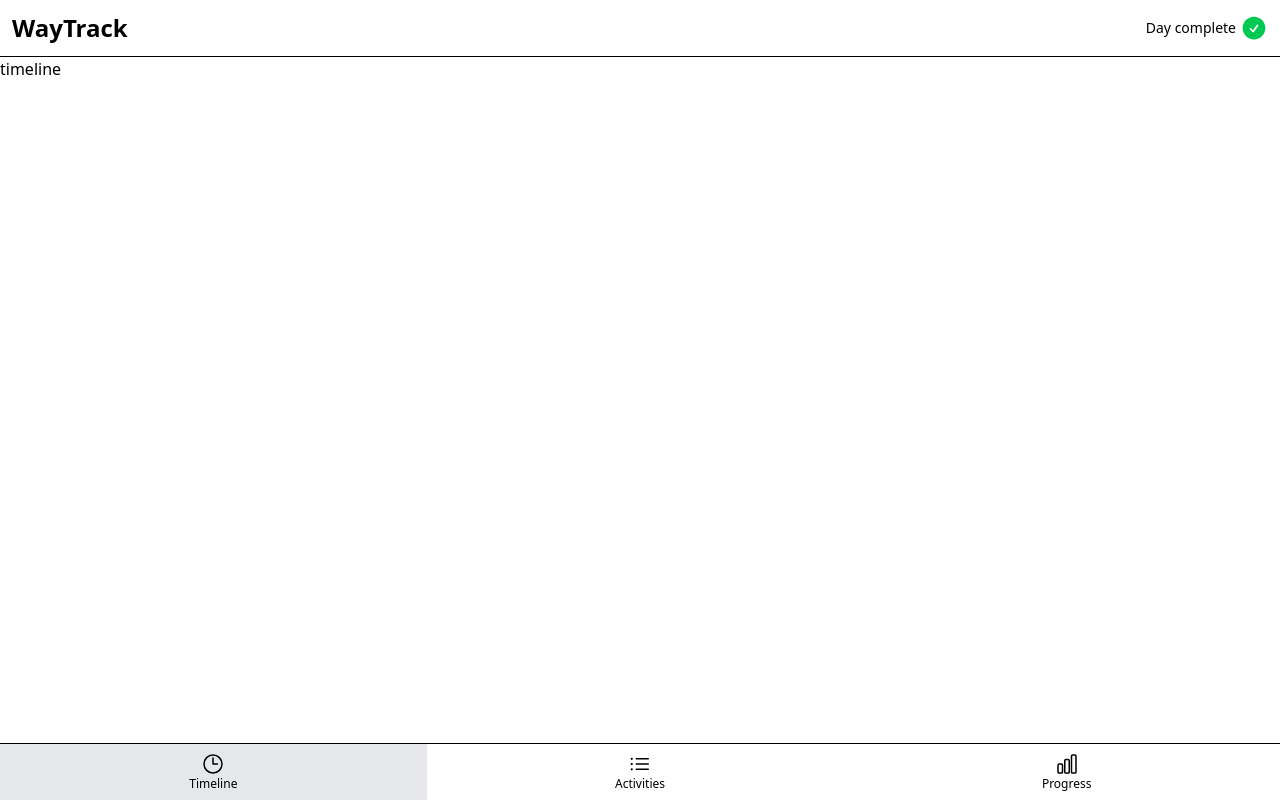
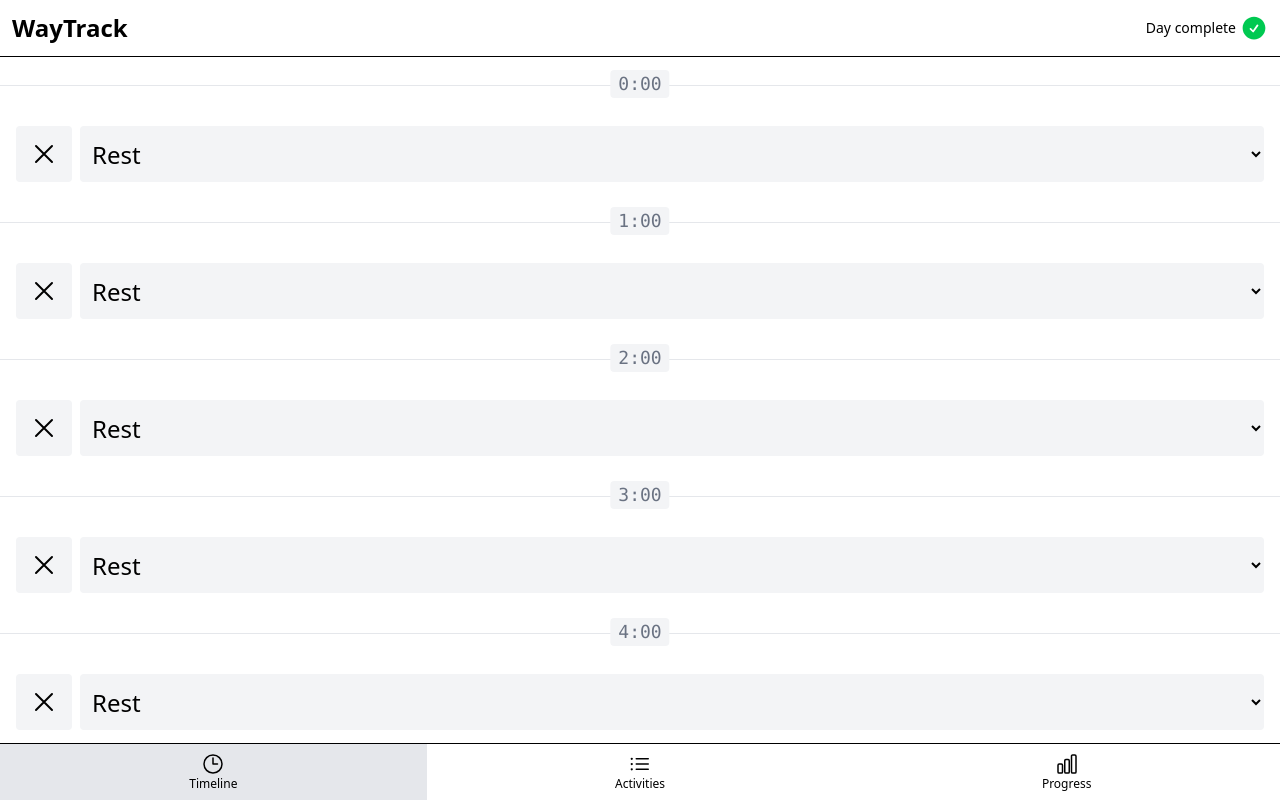
Before and after one commit to Adamokich/WayTrack-app, a Vue app: page /#timeline in a window 1280 px wide. Shown: the top 802 px of the page. Built offline with nearby package versions, Linux system fonts and the light colour scheme.

Commit message:
Timeline. Добавлена и стилизована шкала времени. Реализован выпадающий список элементов

```diff
--- a/src/App.vue
+++ b/src/App.vue
@@ -6,18 +6,22 @@ import TheActivities from './pages/TheActivities.vue';
 import TheProgress from './pages/TheProgress.vue';
 import TheTimeLine from './pages/TheTimeLine.vue';
 import { ref } from 'vue';
-import { normalizerPageHash } from './functions';
+import { normalizerPageHash, generateTimelineItems } from './functions';
 
 const currentPage = ref(normalizerPageHash());
+const timelineItems = generateTimelineItems();
+
+function goToPage(page) {
+  return page === '#timiline'
+    ? (currentPage.value = PAGE_TIMELINE)
+    : (currentPage.value = PAGE_PROGRESS);
+}
 </script>
 
 <template>
-  <TheHeader
-    @go-to-timeline="currentPage = PAGE_TIMELINE"
-    @go-to-progress="currentPage = PAGE_PROGRESS"
-  />
+  <TheHeader @go-to-page="goToPage($event)" />
   <main class="grow flex flex-col">
-    <TheTimeLine v-show="currentPage === PAGE_TIMELINE" />
+    <TheTimeLine v-show="currentPage === PAGE_TIMELINE" :timeline-items="timelineItems" />
     <TheActivities v-show="currentPage === PAGE_ACTIVITIES" />
     <TheProgress v-show="currentPage === PAGE_PROGRESS" />
   </main>
--- a/src/components/TheHeader.vue
+++ b/src/components/TheHeader.vue
@@ -2,12 +2,12 @@
 import TheHeaderTitle from './TheHeaderTitle.vue';
 import TheHeaderProgress from './TheHeaderProgress.vue';
 
-const emit = defineEmits(['goToTimeline', 'goToProgress']);
+const emit = defineEmits(['goToPage']);
 </script>
 
 <template>
   <header class="sticky top-0 z-20 flex items-center justify-between border-b bg-white p-3">
-    <TheHeaderTitle @click="emit('goToTimeline')" />
-    <TheHeaderProgress @click="emit('goToProgress')" />
+    <TheHeaderTitle @click="emit('goToPage', '#timiline')" />
+    <TheHeaderProgress @click="emit('goToPage', '#progress')" />
   </header>
 </template>
--- /dev/null
+++ b/src/components/TimilineItem.vue
@@ -0,0 +1,46 @@
+<script setup>
+import { XMarkIcon } from '@heroicons/vue/24/outline';
+
+const { timelineItem } = defineProps({
+  timelineItem: Object,
+});
+
+const hourLinkClasses = [
+  'absolute -top-4 left-1/2 -translate-x-1/2 rounded px-2 font-mono text-lg',
+  timelineItem.hour === new Date().getHours()
+    ? 'bg-purple-900 font-black text-white'
+    : 'bg-gray-100 text-gray-500',
+];
+
+const options = [
+  {
+    value: 1,
+    label: 'Reading',
+  },
+  {
+    value: 2,
+    label: 'Training',
+  },
+  {
+    value: 3,
+    label: 'Coding',
+  },
+];
+</script>
+
+<template>
+  <li class="relative flex flex-col gap-2 border-t border-gray-200 py-10 px-4">
+    <a href="#" :class="hourLinkClasses">{{ timelineItem.hour }}:00</a>
+    <div class="flex gap-2">
+      <button
+        class="rounded bg-gray-100 p-3 enable:hover:bg-gray-200 disabled:cursor-not-allowed disabled:opacity-50"
+      >
+        <XMarkIcon class="h-8" />
+      </button>
+      <select name="" id="" class="w-full truncate rounded bg-gray-100 py-1 px-2 text-2xl">
+        <option selected disabled value="">Rest</option>
+        <option v-for="{ value, label } in options" :key="value" :value="value">{{ label }}</option>
+      </select>
+    </div>
+  </li>
+</template>
--- a/src/constants.js
+++ b/src/constants.js
@@ -1,8 +1,13 @@
 import { ClockIcon, ListBulletIcon, ChartBarIcon } from '@heroicons/vue/24/outline';
 
 export const PAGE_TIMELINE = 'timeline';
+
 export const PAGE_ACTIVITIES = 'activities';
+
 export const PAGE_PROGRESS = 'progress';
+
+export const HOURS_IN_DAY = 24;
+
 export const NAV_ITEMS = {
   [PAGE_TIMELINE]: ClockIcon,
   [PAGE_ACTIVITIES]: ListBulletIcon,
--- a/src/functions.js
+++ b/src/functions.js
@@ -1,4 +1,4 @@
-import { PAGE_ACTIVITIES, PAGE_PROGRESS, PAGE_TIMELINE } from './constants';
+import { HOURS_IN_DAY, PAGE_ACTIVITIES, PAGE_PROGRESS, PAGE_TIMELINE } from './constants';
 
 export function normalizerPageHash() {
   const hash = window.location.hash.slice(1);
@@ -11,3 +11,13 @@ export function normalizerPageHash() {
 
   return PAGE_TIMELINE;
 }
+
+export function generateTimelineItems() {
+  const timelineItems = [];
+
+  for (let hour = 0; hour <= HOURS_IN_DAY; hour++) {
+    timelineItems.push({ hour });
+  }
+
+  return timelineItems;
+}
--- a/src/pages/TheTimeLine.vue
+++ b/src/pages/TheTimeLine.vue
@@ -1,3 +1,19 @@
+<script setup>
+import TimilineItem from '@/components/TimilineItem.vue';
+
+const { timelineItems } = defineProps({
+  timelineItems: Object,
+});
+</script>
+
 <template>
-  <h1>timeline</h1>
+  <div class="mt-7">
+    <ul>
+      <TimilineItem
+        v-for="timelineItem in timelineItems"
+        :key="timelineItem.hour"
+        :timeline-item="timelineItem"
+      />
+    </ul>
+  </div>
 </template>
```
